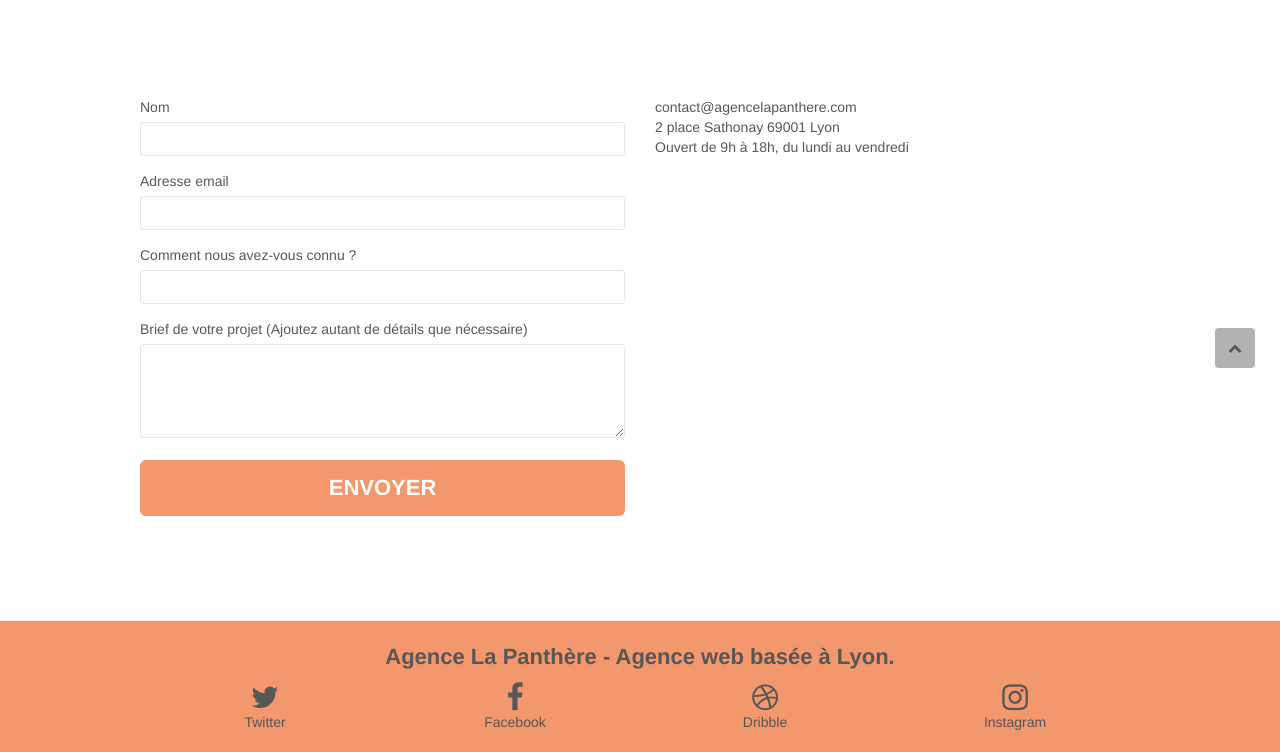
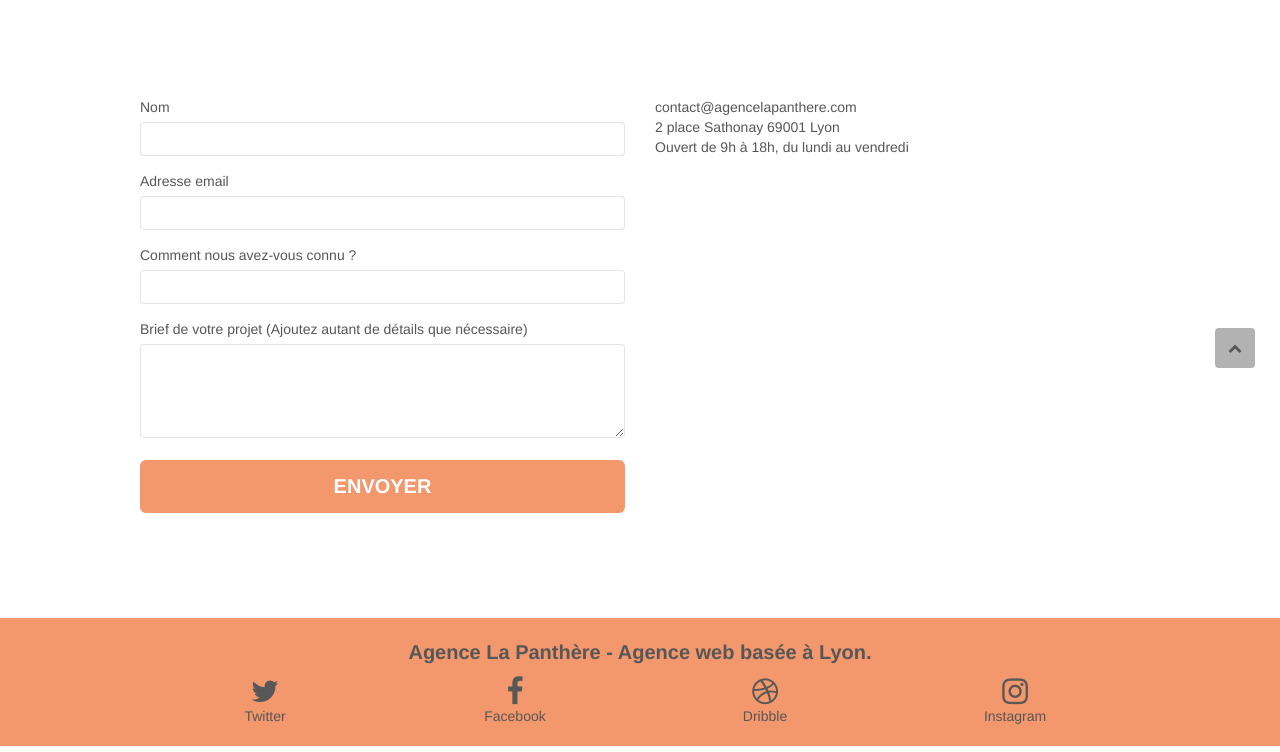
Before and after one commit to KentinTL/P4-lapanthere, a plain HTML site: page page2.html in a window 1280 px wide. Shown: the part 407-1159 px from the top of the page. Drawn offline with Linux system fonts and the light colour scheme.

Commit message:
change font-size p  footer

```diff
--- a/css/style-contact.css
+++ b/css/style-contact.css
@@ -20,7 +20,7 @@ footer, header, nav {
 }
 
 footer p {
-  font-size: 22px;
+  font-size: 20px;
   font-weight: 900;
 }
 
@@ -1740,7 +1740,8 @@ a:hover {
 }
 
 .hero-bloc-text {
-  font-size: 38px
+  font-size: 38px;
+  font-weight: 700;
 }
 
 p {
@@ -1752,6 +1753,11 @@ p {
   margin: auto auto auto auto
 }
 
+.tight-width-whitespace p {
+  font-weight: 700;
+  font-size: 18px;
+}
+
 .h1 {
   font-size: 20px;
   font-family: "Open Sans"
@@ -1759,10 +1765,10 @@ p {
 
 .cta-hero {
   margin-top: 22px;
-  color: #fff !important;
+  color: #333;
   text-transform: uppercase;
   padding: 12px 28px 12px 28px;
-  font-size: 22px;
+  font-size: 20px;
   font-weight: 900
 }
 
--- a/css/style-index.css
+++ b/css/style-index.css
@@ -19,7 +19,7 @@ footer, header, nav {
 }
 
 footer p {
-  font-size: 22px;
+  font-size: 20px;
   font-weight: 900;
 }
 
@@ -1595,10 +1595,10 @@ p {
 
 .cta-hero {
   margin-top: 22px;
-  color: #fff !important;
+  color: #333;
   text-transform: uppercase;
   padding: 12px 28px 12px 28px;
-  font-size: 22px;
+  font-size: 20px;
   font-weight: 900
 }
 
```
